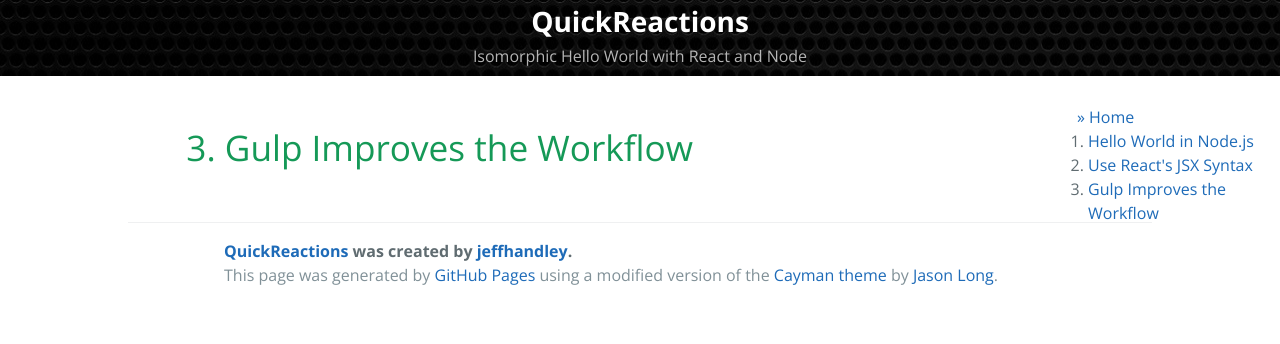
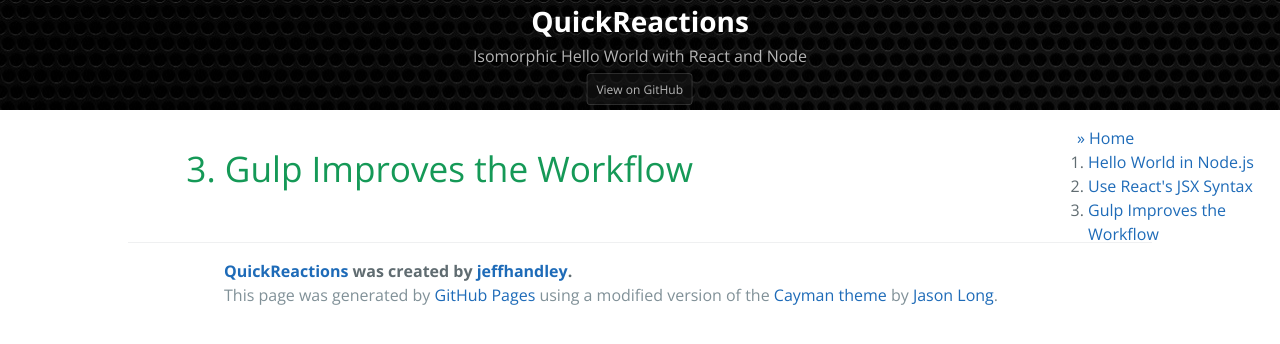
Before and after one commit to jeffhandley/QuickReactions, a Jekyll site: the page built from _tutorial/3-gulp-workflow.md, in a window 1280 px wide. Shown: the top 344 px of the page. Built offline with Jekyll 4.4.1, drawn with Linux system fonts in a browser that asks for light colours.

Commit message:
Adding the github button to step pages, but making it smaller

```diff
--- a/stylesheets/stylesheet.css
+++ b/stylesheets/stylesheet.css
@@ -54,7 +54,9 @@ a {
       margin-left: 0; } }
 
 .step-page .page-header .btn {
-  display: none; }
+  transform: scale(0.75, 0.75);
+  margin-bottom: 0;
+  padding: 0.5rem 0.75rem; }
 
 .page-header {
   color: #fff;
@@ -106,7 +108,8 @@ a {
 .step-page .project-tagline {
   font-size: 1rem;
   margin-top: 0;
-  padding-bottom: 0.5rem; }
+  margin-bottom: 0;
+  padding-bottom: 0; }
 
 aside {
   float: right;
```
